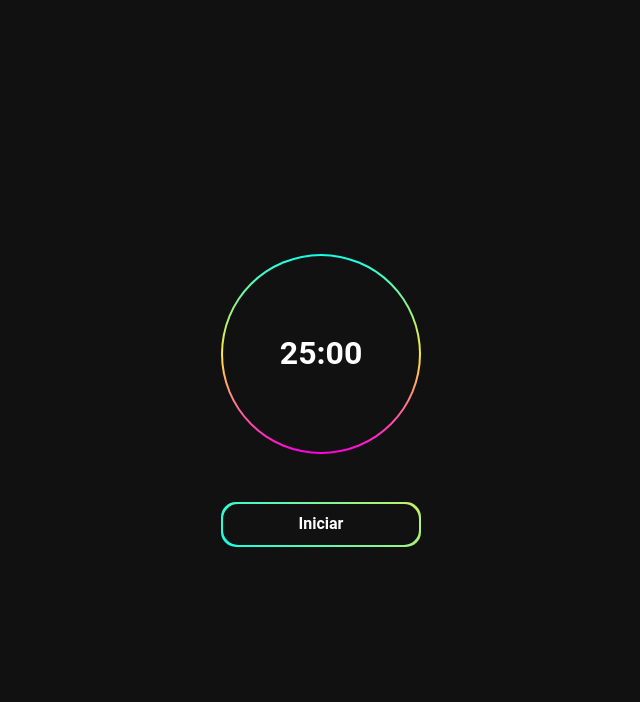
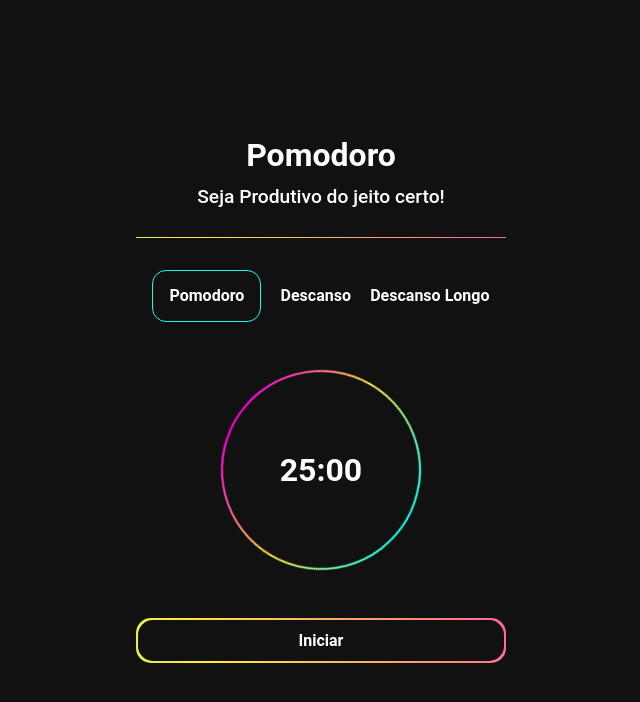
Before and after one commit to luizlhps/Pomodoro-angular, an Angular app: page / in a window 1280 px wide. Shown: the top 702 px of the page, without its empty margins (319-959 px from the left). Built offline with nearby package versions, Linux system fonts and the light colour scheme.

Commit message:
feat implements, short and long break

```diff
--- a/src/app/app.component.html
+++ b/src/app/app.component.html
@@ -1,11 +1,22 @@
 <main class="main">
   <div class="main__content">
-    <div class="main__content__timer">
+    <h1>Pomodoro</h1>
+    <h2>Seja Produtivo do jeito certo!</h2>
+
+    <span class="main__content_divider"></span>
+    <div class="main__content__options">
+      <button (click)="pomorodoClock()">Pomodoro</button>
+      <button (click)="shortBreakClock()">Descanso</button>
+      <button (click)="longBreakClock()">Descanso Longo</button>
+    </div>
+    <div (click)="startTimeDecrease()" class="main__content__timer">
       <div class="main__content__timer__circle"></div>
       <h1 class="main__content__timer__time">{{ formattedSeconds }}</h1>
     </div>
     <div class="main__content__button">
-      <button (click)="startTimeDecrease()">{{ buttonText }}</button>
+      <button (click)="startTimeDecrease()">
+        <span>{{ buttonText }}</span>
+      </button>
     </div>
   </div>
 </main>
--- a/src/app/app.component.scss
+++ b/src/app/app.component.scss
@@ -7,19 +7,57 @@
 
   &__content {
     margin: auto;
+    display: flex;
+    justify-content: center;
+    flex-direction: column;
+    align-items: center;
+
+    h2 {
+      font-size: 1.2rem;
+      margin: 0.8rem 0;
+      font-weight: 500;
+    }
+
+    &_divider {
+      display: block;
+      background: linear-gradient(45deg, #14ffe9 0%, #ffeb3b 50%, #ff00e0 100%)
+        repeat 0% 0% / 300% 100%;
+      width: 100%;
+      height: 1px;
+      margin: 1rem 0;
+      animation: spin-square 1.5s linear infinite;
+    }
+
+    &__options {
+      display: flex;
+      font-weight: 600;
+      padding: 1rem;
+      margin-bottom: 2rem;
+      gap: 1.2rem;
+
+      button:first-child {
+        border: 1px solid #14ffe9;
+        padding: 1rem;
+        border-radius: 14px;
+      }
+    }
 
     &__timer {
+      cursor: pointer;
+      user-select: none;
       width: 200px;
       height: 200px;
       display: flex;
       justify-content: center;
       align-items: center;
+      margin: 0 auto;
 
       &__time {
         position: absolute;
       }
 
       &__circle {
+        cursor: pointer;
         position: relative;
         width: 200px;
         height: 200px;
@@ -41,6 +79,7 @@
     }
 
     &__button {
+      width: 100%;
       cursor: pointer;
       font-weight: 600;
       border-radius: 15px;
@@ -56,22 +95,31 @@
       justify-content: center;
       animation: spin-square 1.5s linear infinite;
 
+      span {
+        z-index: 1;
+        color: white;
+      }
+
       button {
+        width: 100%;
+        height: 100%;
         z-index: 2;
-        background: none;
-        color: inherit;
-        border: none;
-        padding: 0;
-        font: inherit;
-        cursor: pointer;
-        outline: inherit;
       }
+
       &:hover {
         color: #111111;
+
+        span {
+          color: #111111;
+        }
       }
 
       &::after {
+        display: flex;
+        justify-content: center;
+        align-items: center;
         content: "";
+        color: white;
         position: absolute;
         top: 2px;
         left: 2px;
--- a/src/app/app.component.ts
+++ b/src/app/app.component.ts
@@ -1,5 +1,6 @@
 import { Component, OnDestroy, OnInit } from '@angular/core';
 import { RouterOutlet } from '@angular/router';
+import { multicast } from 'rxjs';
 
 @Component({
   selector: 'app-root',
@@ -11,6 +12,8 @@ import { RouterOutlet } from '@angular/router';
 export class AppComponent {
   buttonText: string = 'Iniciar';
   twentyFiveMinutesInSeconds: number = 25 * 60;
+  fiveMinutesInSeconds: number = 5 * 60;
+  fifteenMinutesInSeconds: number = 15 * 60;
   seconds: number = this.twentyFiveMinutesInSeconds;
   formattedSeconds: string = this.formatTime(this.seconds);
   pomodoroStart: boolean = false;
@@ -20,6 +23,7 @@ export class AppComponent {
 
   private formatTime(seconds: number): string {
     const minutes: number = Math.floor(seconds / 60);
+
     const remainingSeconds: number = seconds % 60;
     const formattedMinutes: string =
       minutes < 10 ? `0${minutes}` : `${minutes}`;
@@ -30,6 +34,28 @@ export class AppComponent {
 
   private updateFormattedSeconds() {
     this.formattedSeconds = this.formatTime(this.seconds);
+  }
+
+  pomorodoClock() {
+    clearInterval(this.interval);
+    this.seconds = 0;
+    this.buttonText = 'Iniciar';
+    this.seconds = this.twentyFiveMinutesInSeconds;
+    this.updateFormattedSeconds();
+  }
+  shortBreakClock() {
+    clearInterval(this.interval);
+    this.seconds = 0;
+    this.buttonText = 'Iniciar';
+    this.seconds = this.fiveMinutesInSeconds;
+    this.updateFormattedSeconds();
+  }
+  longBreakClock() {
+    clearInterval(this.interval);
+    this.seconds = 0;
+    this.buttonText = 'Iniciar';
+    this.seconds = this.fifteenMinutesInSeconds;
+    this.updateFormattedSeconds();
   }
 
   startTimeDecrease() {
@@ -52,6 +78,8 @@ export class AppComponent {
         clearInterval(this.interval);
         this.seconds = 0;
         this.buttonText = 'Iniciar';
+        this.seconds = this.twentyFiveMinutesInSeconds;
+        this.updateFormattedSeconds();
         console.log('Timer finalizado!');
         return;
       }
--- a/src/styles.scss
+++ b/src/styles.scss
@@ -362,3 +362,13 @@ template {
 [hidden] {
   display: none;
 }
+
+button {
+  background: none;
+  color: inherit;
+  border: none;
+  padding: 0;
+  font: inherit;
+  cursor: pointer;
+  outline: inherit;
+}
```
